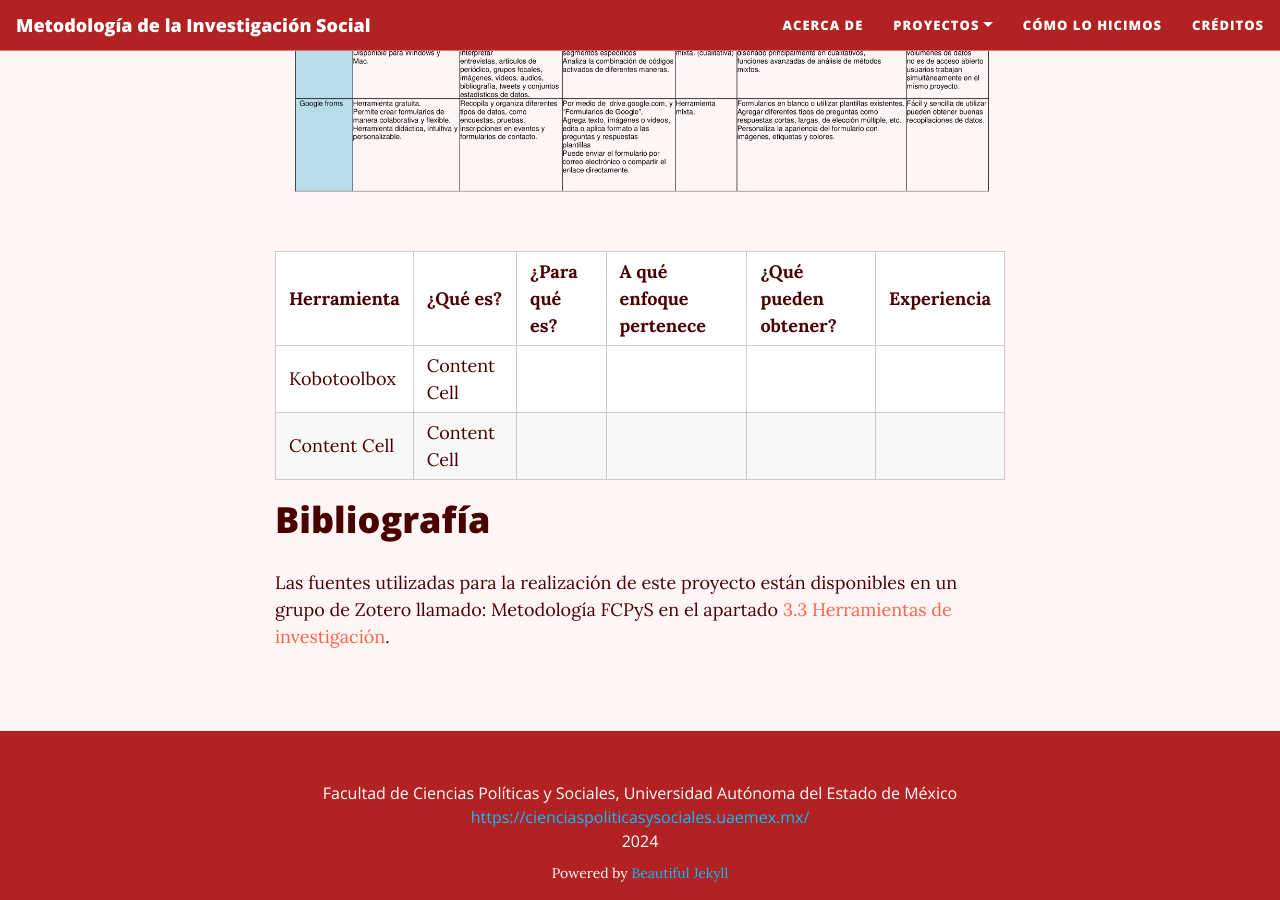
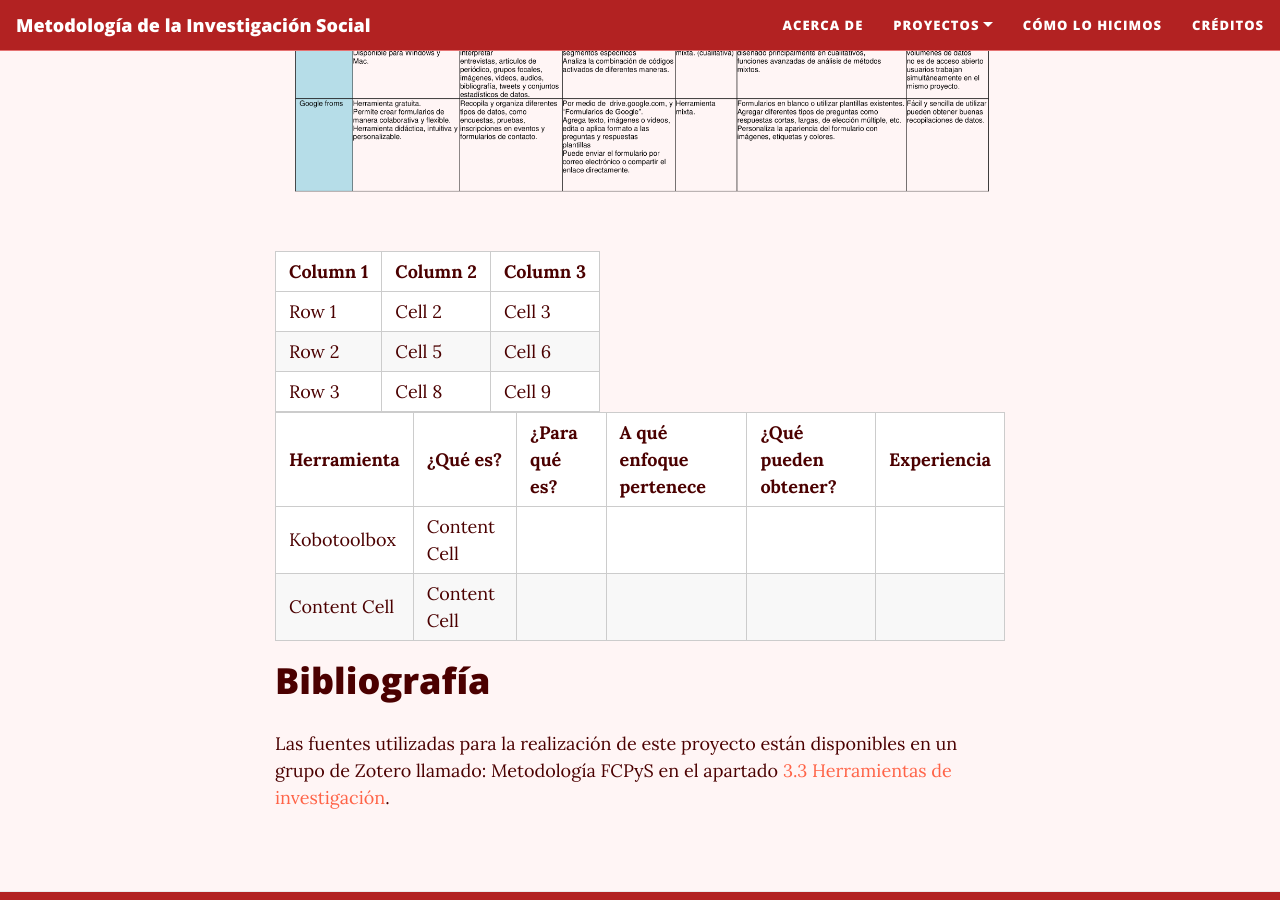
Before and after one commit to rosariorogel/metodologia, a Jekyll site: the page built from _pages/recolectando-datos.md, in a window 1280 px wide and 900 px high, scrolled down 6989 px. Built offline with Jekyll 4.4.1, drawn with Linux system fonts in a browser that asks for light colours; nearby versions of some CDN libraries.

Commit message:
Update recolectando-datos.md

```diff
--- a/_pages/recolectando-datos.md
+++ b/_pages/recolectando-datos.md
@@ -107,6 +107,13 @@ Herrameintas de interpretación y análisis de datos
 ## Cuadro comparativo
 <img src="{{ site.baseurl }}/assets/img/Herramientas.png">
 
+| Column 1 | Column 2 | Column 3 |
+|----------|----------|----------|
+| Row 1    | Cell 2   | Cell 3   |
+| Row 2    | Cell 5   | Cell 6   |
+| Row 3    | Cell 8   | Cell 9   |
+
+
 | Herramienta   | ¿Qué es?      |  ¿Para qué es? |  A qué enfoque pertenece |  ¿Qué pueden obtener?  | Experiencia |
 | ------------- | ------------- |
 | Kobotoolbox   | Content Cell  |
```
